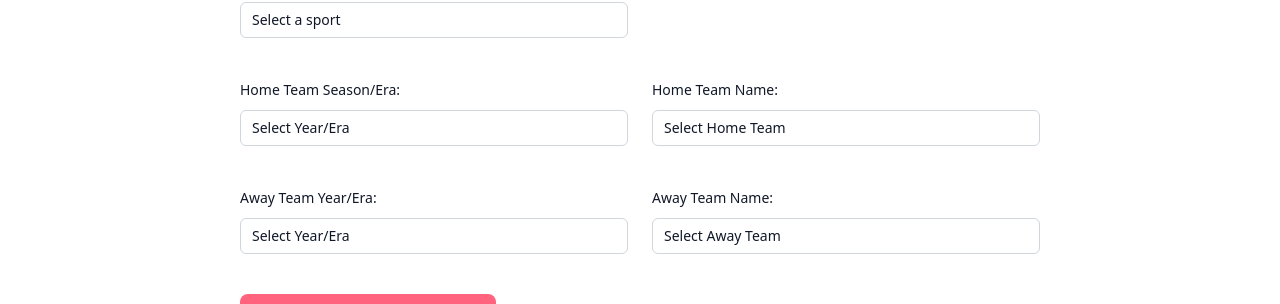
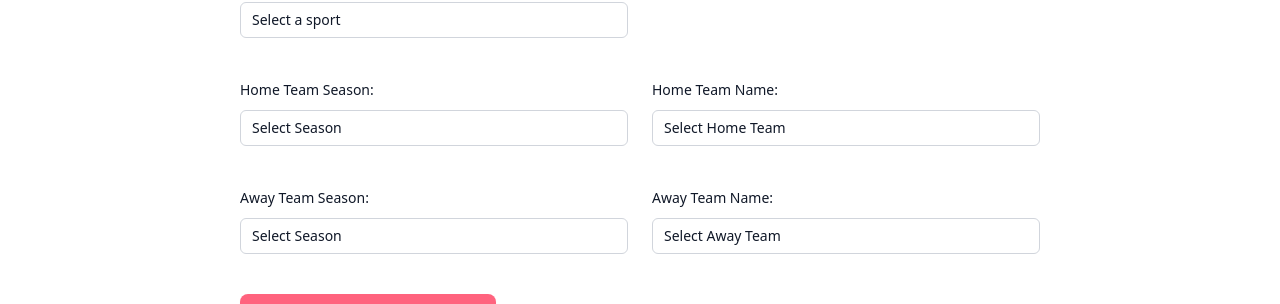
Before and after one commit to esolar07/microleague_fe, a Next.js app in the folder microleague_fe/: page / in a window 1280 px wide. Shown: the part 325-629 px from the top of the page. Built offline with nearby package versions, Linux system fonts and the light colour scheme.

Commit message:
Created services for API calls. Created handlers for each input event change: sport, home and away season, home and away team Create types for MatchUp

```diff
--- a/microleague_fe/components/MatchUpForm.tsx
+++ b/microleague_fe/components/MatchUpForm.tsx
@@ -1,100 +1,58 @@
 "use client";
-import React, {useState, FormEvent, ChangeEvent, useEffect} from 'react';
+import React, {useState, FormEvent, ChangeEvent} from 'react';
 import Form from 'next/form'
 import Container from "@/components/layout/Container";
+import {createMatchUp, fetchSeasons, fetchTeams} from '@/services/api';
+import { MatchUp, Team } from '@/types/matchup';
+
 import {debug} from "node:util";
 
-interface MatchUpData {
-    sport: string;
-    homeTeamYearEra: string;
-    homeTeamName: string;
-    visitingTeamYearEra: string;
-    visitingTeamName: string;
-}
 const MatchUpForm = () => {
-    const [formData, setFormData] = useState<MatchUpData>({
+    const [formData, setFormData] = useState<MatchUp>({
         sport: '',
-        homeTeamYearEra: '',
+        homeTeamSeason: '',
         homeTeamName: '',
-        visitingTeamYearEra: '',
-        visitingTeamName: '',
+        awayTeamSeason: '',
+        awayTeamName: '',
     });
-    const [eras, setEras] = useState<string[]>([]);
-    const [homeTeams, setHomeTeams] = useState<string[]>([]);
-    const [awayTeams, setAwayTeams] = useState<string[]>([]);
+    const [seasons, setSeasons] = useState<string[]>([]);
+    const [homeTeams, setHomeTeams] = useState<Team[]>([]);
+    const [awayTeams, setAwayTeams] = useState<Team[]>([]);
     const [isSubmitting, setIsSubmitting] = useState(false);
     const [submitMessage, setSubmitMessage] = useState<string | null>(null);
 
-    const getAllSportEras = async (sport: string) => {
-        try {
-            const response = await fetch(`http://localhost:3001/api/v1/seasons/${sport}`);
-            if (!response.ok) {
-                throw new Error('Failed to fetch sport eras.');
-            }
-            const data = await response.json();
-            setEras(data.data);
-            // setError(null);
-        } catch (e: any) {
-            console.error('Error fetching teams:', e);
-            // setError(e.message);
-            setEras([]); // Clear teams on error
-        }
+    const handleSportChange = async (sport: string) => {
+        setFormData((prevData) => ({
+            ...prevData, sport,
+        }));
+        setHomeTeams([]);
+        setAwayTeams([]);
+        const response = await fetchSeasons(sport);
+        setSeasons(response);
     }
 
-    const getAllTeamsForEra = async (era: string) => {
-        try {
-            const response = await fetch(`http://localhost:3001/api/v1/seasons/${formData.sport}/${era}`);
-            if (!response.ok) {
-                throw new Error('Failed to fetch sport eras.');
-            }
-            const data = await response.json();
-            return data.data;
-        } catch (e: any) {
-            console.error('Error fetching teams:', e);
-            return [];
+    const handleSeasonChange = async (season: string, isHome: boolean) => {
+        const teams = await fetchTeams(formData.sport, season);
+        if (isHome) {
+            setFormData(prev => ({ ...prev, homeTeamSeason: season, homeTeamName: "" }));
+            setHomeTeams(teams);
         }
-    }
+        if (!isHome) {
+            setFormData(prev => ({ ...prev, awayTeamSeason: season, awayTeamName: "" }));
+            setAwayTeams(teams);
+        }
+    };
 
-    const handleSelectChange = async (e: ChangeEvent<HTMLInputElement | HTMLSelectElement>) => {
+    const handleTeamChange = async (e: ChangeEvent<HTMLInputElement | HTMLSelectElement>) => {
         const { name, value } = e.target;
+        setFormData((prevData) => ({...prevData, [name]: value,}));
+    };
 
-        debugger
-        if (name === 'sport' && value) {
-            getAllSportEras(value)
-        }
-        if ((name === "homeTeamYearEra" || name === "awayTeamYearEra") && value){
-            const teamList = await getAllTeamsForEra(value);
-            if (name === "homeTeamYearEra" ) {
-                setHomeTeams(teamList);
-            }
-            if (name === "awayTeamYearEra" ) {
-                setAwayTeams(teamList);
-            }
-        }
-        setFormData((prevData) => ({
-            ...prevData,
-            [name]: value,
-        }));
-    };
-    const handleMatchUpCreation = (e: FormEvent<HTMLFormElement>) => {
+    const handleMatchUpCreation = async (e: FormEvent<HTMLFormElement>) => {
         e.preventDefault();
         setIsSubmitting(true);
         setSubmitMessage(null);
-        alert('Form submitted! Check console for data.');
-        try {
-            // await fetch(`${process.env.MICROLEAGUE_BASE_API}/matchups`, {
-            //   method: 'POST',
-            //   headers: {
-            //     'Content-Type': 'application/json',
-            //   },
-            //   body: JSON.stringify(formData),
-            // });
-        } catch (e) {
-            console.error("Form submission error:", e);
-            setSubmitMessage("Failed to submit match up form. Please try again.");
-        } finally {
-            setIsSubmitting(false);
-        }
+        // const matchUpDetails = await createMatchUp(formData)
     };
 
     return (
@@ -117,7 +75,7 @@ const MatchUpForm = () => {
                                             id="sport"
                                             name="sport"
                                             value={formData.sport}
-                                            onChange={handleSelectChange}
+                                            onChange={(e) => handleSportChange(e.target.value)}
                                             required
                                         >
                                             <option value="">Select a sport</option>
@@ -131,19 +89,19 @@ const MatchUpForm = () => {
 
                             <fieldset className="mt-10 grid grid-cols-1 gap-x-6 gap-y-8 sm:grid-cols-6">
                             <div className="sm:col-span-3">
-                                    <label htmlFor="homeTeamYearEra" className="block text-sm/6 font-medium text-gray-900">Home Team Season/Era:</label>
+                                    <label htmlFor="homeTeamSeason" className="block text-sm/6 font-medium text-gray-900">Home Team Season:</label>
                                     <div className="mt-2">
                                         <select
                                             className="block w-full appearance-none rounded-md bg-white py-1.5 pr-8 pl-3 text-base text-gray-900 outline-1 -outline-offset-1 outline-gray-300 focus:outline-2 focus:-outline-offset-2 focus:outline-indigo-600 sm:text-sm/6"
-                                            id="homeTeamYearEra"
-                                            name="homeTeamYearEra"
-                                            value={formData.homeTeamName}
-                                            onChange={handleSelectChange}
+                                            id="homeTeamSeason"
+                                            name="homeTeamSeason"
+                                            value={formData.homeTeamSeason}
+                                            onChange={(e) => handleSeasonChange(e.target.value, true)}
                                             required
                                         >
-                                            <option value="">Select Year/Era</option>
-                                            {eras.map((era) => (
-                                                <option key={era} value={era}>{era}</option>
+                                            <option value="">Select Season</option>
+                                            {seasons.map((season) => (
+                                                <option key={season} value={season}>{season}</option>
                                             ))}
                                         </select>
                                     </div>
@@ -156,8 +114,8 @@ const MatchUpForm = () => {
                                             className="block w-full appearance-none rounded-md bg-white py-1.5 pr-8 pl-3 text-base text-gray-900 outline-1 -outline-offset-1 outline-gray-300 focus:outline-2 focus:-outline-offset-2 focus:outline-indigo-600 sm:text-sm/6"
                                             id="homeTeamName"
                                             name="homeTeamName"
-                                            value={formData.homeTeamYearEra}
-                                            onChange={handleSelectChange}
+                                            value={formData.homeTeamName}
+                                            onChange={handleTeamChange}
                                         >
                                             <option value="">Select Home Team</option>
                                             {homeTeams.map((homeTeam) => (
@@ -170,39 +128,38 @@ const MatchUpForm = () => {
 
                             <fieldset className="mt-10 grid grid-cols-1 gap-x-6 gap-y-8 sm:grid-cols-6">
                                 <div className="sm:col-span-3">
-                                    <label htmlFor="visitingTeamYearEra"
-                                           className="block text-sm/6 font-medium text-gray-900">Away Team
-                                        Year/Era:</label>
+                                    <label htmlFor="awayTeamSeason"
+                                           className="block text-sm/6 font-medium text-gray-900">Away Team Season:</label>
                                     <div className="mt-2 grid grid-cols-1">
                                         <select
                                             className="block w-full appearance-none rounded-md bg-white py-1.5 pr-8 pl-3 text-base text-gray-900 outline-1 -outline-offset-1 outline-gray-300 focus:outline-2 focus:-outline-offset-2 focus:outline-indigo-600 sm:text-sm/6"
-                                            id="visitingTeamYearEra"
-                                            name="visitingTeamYearEra"
-                                            value={formData.visitingTeamName}
-                                            onChange={handleSelectChange}
+                                            id="awayTeamSeason"
+                                            name="awayTeamSeason"
+                                            value={formData.awayTeamSeason}
+                                            onChange={(e) => handleSeasonChange(e.target.value, false)}
                                             required
                                         >
-                                            <option value="">Select Year/Era</option>
-                                            {eras.map((era) => (
-                                                <option key={era} value={era}>{era}</option>
+                                            <option value="">Select Season</option>
+                                            {seasons.map((season) => (
+                                                <option key={season} value={season}>{season}</option>
                                             ))}
                                         </select>
                                     </div>
                                 </div>
                                 <div className="sm:col-span-3">
-                                    <label htmlFor="visitingTeamName"
+                                    <label htmlFor="awayTeamName"
                                            className="block text-sm/6 font-medium text-gray-900">Away Team Name:</label>
                                     <div className="mt-2">
                                         <select
                                             className="block w-full appearance-none rounded-md bg-white py-1.5 pr-8 pl-3 text-base text-gray-900 outline-1 -outline-offset-1 outline-gray-300 focus:outline-2 focus:-outline-offset-2 focus:outline-indigo-600 sm:text-sm/6"
-                                            id="visitingTeamName"
-                                            name="visitingTeamName"
-                                            value={formData.visitingTeamYearEra}
-                                            onChange={handleSelectChange}
+                                            id="awayTeamName"
+                                            name="awayTeamName"
+                                            value={formData.awayTeamName}
+                                            onChange={handleTeamChange}
                                         >
                                             <option value="">Select Away Team</option>
                                             {awayTeams.map((awayTeam) => (
-                                                <option key={awayTeam.id} value={awayTea.name}>{awayTeam.name}</option>
+                                                <option key={awayTeam.id} value={awayTeam.name}>{awayTeam.name}</option>
                                             ))}
                                         </select>
                                     </div>
--- /dev/null
+++ b/microleague_fe/services/api.ts
@@ -0,0 +1,43 @@
+import { MatchUp, Team } from '@/types/matchup';
+
+export async function fetchSeasons(sport: string): Promise<string[]> {
+    try {
+        const seasons = await fetch(`http://localhost:3001/api/v1/seasons/${sport}`);
+        if (!seasons.ok) {
+            throw new Error('Failed to fetch sport eras.');
+        }
+        const seasonsList = await seasons.json();
+        return seasonsList.data;
+    } catch (e) {
+        console.error('Error fetching teams:', e);
+        return [];
+    }
+}
+
+export async function fetchTeams(sport: string, era: string): Promise<Team[]> {
+    try {
+        const teams = await fetch(`http://localhost:3001/api/v1/seasons/${sport}/${era}`);
+        if (!teams.ok) {
+            throw new Error('Failed to fetch teams.');
+        }
+        const teamsList = await teams.json();
+        return teamsList.data;
+    } catch (e) {
+        console.error('Error fetching teams:', e);
+        return [];
+    }
+}
+
+export async function createMatchUp(matchUpFormData: Promise<MatchUp[]>) {
+    try {
+        return await fetch(`${process.env.MICROLEAGUE_BASE_API}/matchups`, {
+            method: 'POST',
+            headers: {
+                'Content-Type': 'application/json',
+            },
+            body: JSON.stringify(matchUpFormData),
+        })
+    } catch (e) {
+        console.error("Form submission error:", e);
+        return []
+    }}
```
Also changed, not shown: microleague_fe/package.json (+7 -6 lines), 1 other file (tests, documents, lock files or other folders).
